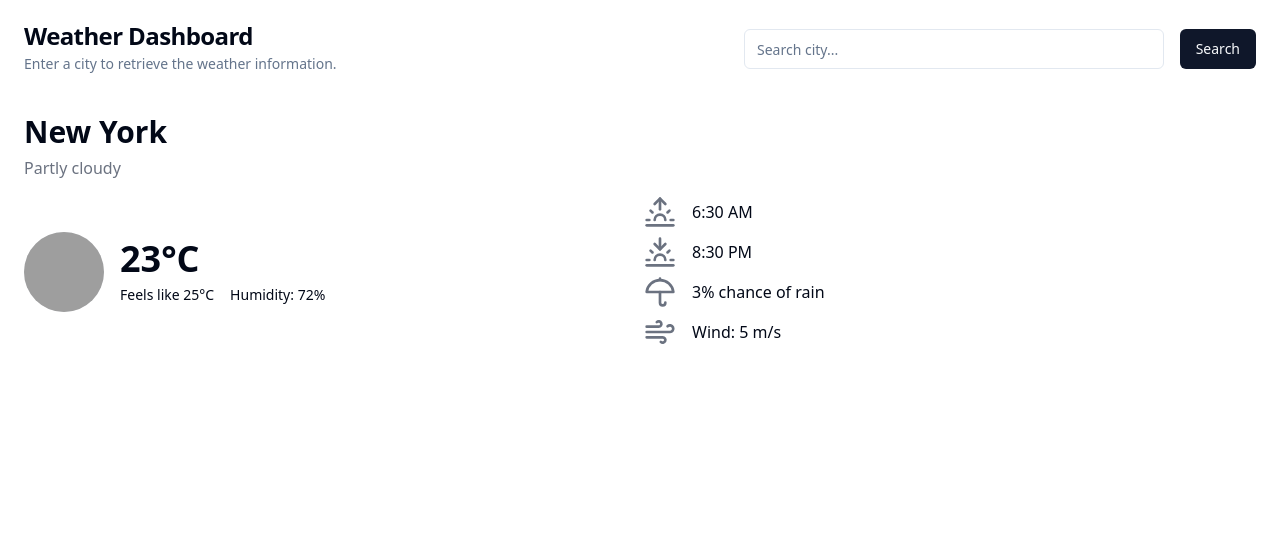
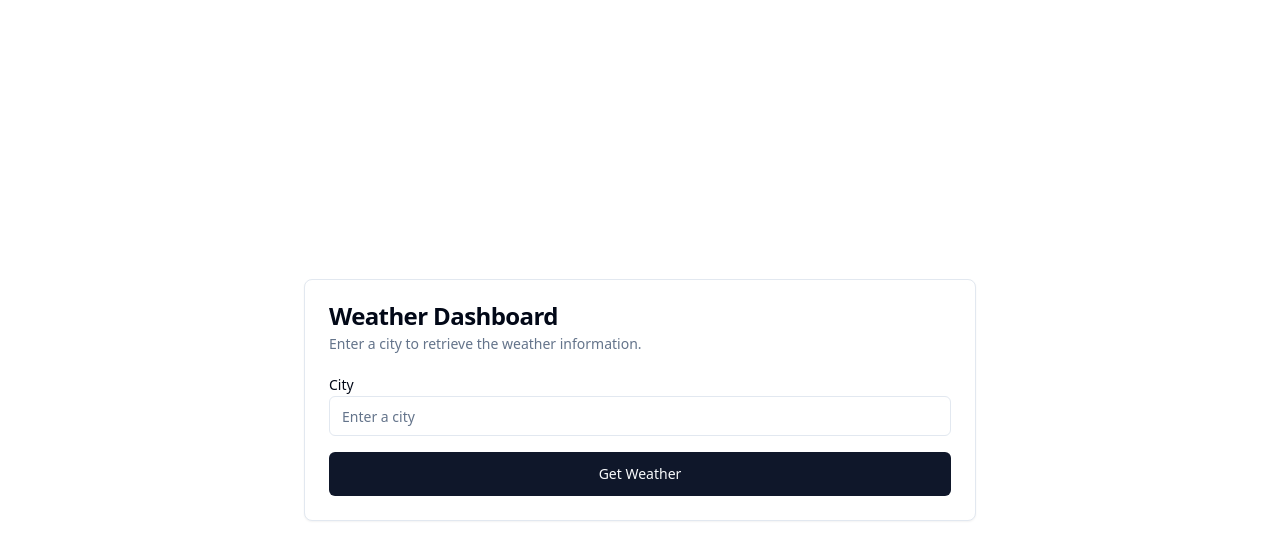
Before and after one commit to adnan-sheikh/react-weather-dashboard, a React (Vite) app: page / in a window 1280 px wide. Shown: the top 560 px of the page. Built offline with nearby package versions, Linux system fonts and the light colour scheme; grey boxes are pictures that could not be loaded.

Commit message:
add initial location form and refactor

```diff
--- a/package.json
+++ b/package.json
@@ -12,6 +12,7 @@
   },
   "dependencies": {
     "@hookform/resolvers": "^3.3.4",
+    "@radix-ui/react-label": "^2.0.2",
     "@radix-ui/react-slot": "^1.0.2",
     "@tanstack/react-query": "^5.24.1",
     "@tanstack/react-query-devtools": "^5.24.1",
--- a/src/App.tsx
+++ b/src/App.tsx
@@ -1,10 +1,8 @@
 import { Outlet } from "react-router-dom";
-import { Header } from "./components/Header";
 
 export function App() {
   return (
-    <div className="h-screen flex flex-col">
-      <Header />
+    <div className="h-screen flex flex-col justify-center items-center">
       <Outlet />
     </div>
   );
--- a/src/components/Header.tsx
+++ b/src/components/Header.tsx
@@ -1,9 +1,13 @@
+import { useSearchParams } from "react-router-dom";
 import { Button } from "./ui/button";
 import { Input } from "./ui/input";
 
 export const Header = () => {
+  const [searchParams] = useSearchParams();
+  const city = searchParams.get("city");
+
   return (
-    <div className="flex p-6 md:flex-row md:items-center md:justify-between md:gap-4">
+    <div className="w-full flex p-6 md:flex-row md:items-center md:justify-between md:gap-4">
       <div className="flex flex-col gap-1.5">
         <h1 className="text-2xl font-semibold leading-none tracking-tight">
           Weather Dashboard
@@ -13,7 +17,11 @@ export const Header = () => {
         </p>
       </div>
       <div className="flex flex-row gap-2 md:gap-4 w-[32rem]">
-        <Input placeholder="Search city..." type="search" className="flex-1" />
+        <Input
+          placeholder="Search city..."
+          className="flex-1"
+          defaultValue={city!}
+        />
         <Button>Search</Button>
       </div>
     </div>
--- /dev/null
+++ b/src/components/ui/label.tsx
@@ -0,0 +1,24 @@
+import * as React from "react"
+import * as LabelPrimitive from "@radix-ui/react-label"
+import { cva, type VariantProps } from "class-variance-authority"
+
+import { cn } from "@/lib/utils"
+
+const labelVariants = cva(
+  "text-sm font-medium leading-none peer-disabled:cursor-not-allowed peer-disabled:opacity-70"
+)
+
+const Label = React.forwardRef<
+  React.ElementRef<typeof LabelPrimitive.Root>,
+  React.ComponentPropsWithoutRef<typeof LabelPrimitive.Root> &
+    VariantProps<typeof labelVariants>
+>(({ className, ...props }, ref) => (
+  <LabelPrimitive.Root
+    ref={ref}
+    className={cn(labelVariants(), className)}
+    {...props}
+  />
+))
+Label.displayName = LabelPrimitive.Root.displayName
+
+export { Label }
--- /dev/null
+++ b/src/features/weather-dashboard/components/LocationForm.tsx
@@ -0,0 +1,52 @@
+import {
+  CardTitle,
+  CardDescription,
+  CardHeader,
+  CardContent,
+  Card,
+} from "@/components/ui/card";
+import { Label } from "@/components/ui/label";
+import { Input } from "@/components/ui/input";
+import { Button } from "@/components/ui/button";
+import { useForm } from "react-hook-form";
+import { zodResolver } from "@hookform/resolvers/zod";
+import { WeatherFormData, WeatherFormSchema } from "..";
+import { useSearchParams } from "react-router-dom";
+
+export const LocationForm = () => {
+  const [, setSearchParams] = useSearchParams();
+  const { register, handleSubmit } = useForm<WeatherFormData>({
+    resolver: zodResolver(WeatherFormSchema),
+  });
+
+  const handleFormSubmit = ({ city }: WeatherFormData) => {
+    setSearchParams({ city });
+  };
+
+  return (
+    <Card className="w-full max-w-2xl">
+      <CardHeader className="flex flex-row items-center space-y-0">
+        <div className="grid gap-1.5">
+          <CardTitle>Weather Dashboard</CardTitle>
+          <CardDescription>
+            Enter a city to retrieve the weather information.
+          </CardDescription>
+        </div>
+      </CardHeader>
+      <CardContent>
+        <form
+          onSubmit={handleSubmit(handleFormSubmit)}
+          className="flex flex-col gap-4"
+        >
+          <div className="grid gap-1">
+            <Label htmlFor="city">City</Label>
+            <Input id="city" placeholder="Enter a city" {...register("city")} />
+          </div>
+          <Button size="lg" type="submit">
+            Get Weather
+          </Button>
+        </form>
+      </CardContent>
+    </Card>
+  );
+};
--- a/src/features/weather-dashboard/components/WeatherDisplay.tsx
+++ b/src/features/weather-dashboard/components/WeatherDisplay.tsx
@@ -1,21 +1,59 @@
-import { WeatherData } from "../types";
+import { Header } from "@/components/Header";
+import { SunriseIcon, SunsetIcon, UmbrellaIcon, WindIcon } from "lucide-react";
 
-interface WeatherDisplayProps {
-  weatherData: WeatherData;
-}
-
-const WeatherDisplay: React.FC<WeatherDisplayProps> = ({ weatherData }) => {
-  const { temperature, humidity, condition, description } = weatherData;
-
+const WeatherDisplay = () => {
   return (
-    <div className="weather-display">
-      <h2>Weather Information</h2>
-      <p>Temperature: {temperature} °C</p>
-      <p>Humidity: {humidity}%</p>
-      <p>
-        Condition: {condition} ({description})
-      </p>
-    </div>
+    <>
+      <Header />
+      <div className="w-full flex-1 overflow-auto">
+        <div className="grid gap-4 pt-4 p-6">
+          <div className="flex flex-col gap-1.5">
+            <h2 className="text-3xl font-semibold">New York</h2>
+            <p className="text-gray-500 dark:text-gray-400">Partly cloudy</p>
+          </div>
+          <div className="grid gap-2 md:grid-cols-2">
+            <div className="flex flex-row items-center gap-4">
+              <img
+                alt="Weather icon"
+                className="bg-gray-200 rounded-full w-20 h-20 overflow-hidden dark:bg-gray-800"
+                height="100"
+                src="/placeholder.svg"
+                style={{
+                  aspectRatio: "100/100",
+                  objectFit: "cover",
+                }}
+                width="100"
+              />
+              <div className="grid gap-1.5">
+                <p className="text-4xl font-semibold">23°C</p>
+                <div className="flex flex-row items-center gap-4">
+                  <p className="text-sm font-medium">Feels like 25°C</p>
+                  <p className="text-sm">Humidity: 72%</p>
+                </div>
+              </div>
+            </div>
+            <div className="flex flex-col gap-2">
+              <div className="flex flex-row items-center gap-4">
+                <SunriseIcon className="w-8 h-8 text-gray-500 dark:text-gray-400" />
+                <p>6:30 AM</p>
+              </div>
+              <div className="flex flex-row items-center gap-4">
+                <SunsetIcon className="w-8 h-8 text-gray-500 dark:text-gray-400" />
+                <p>8:30 PM</p>
+              </div>
+              <div className="flex flex-row items-center gap-4">
+                <UmbrellaIcon className="w-8 h-8 text-gray-500 dark:text-gray-400" />
+                <p>3% chance of rain</p>
+              </div>
+              <div className="flex flex-row items-center gap-4">
+                <WindIcon className="w-8 h-8 text-gray-500 dark:text-gray-400" />
+                <p>Wind: 5 m/s</p>
+              </div>
+            </div>
+          </div>
+        </div>
+      </div>
+    </>
   );
 };
 
--- a/src/features/weather-dashboard/routes/index.tsx
+++ b/src/features/weather-dashboard/routes/index.tsx
@@ -1,54 +1,12 @@
-import { SunriseIcon, SunsetIcon, UmbrellaIcon, WindIcon } from "lucide-react";
+import { useSearchParams } from "react-router-dom";
+import { LocationForm } from "../components/LocationForm";
+import WeatherDisplay from "../components/WeatherDisplay";
 
 export const WeatherDashboard = () => {
-  return (
-    <div className="w-full flex-1 overflow-auto">
-      <div className="grid gap-4 pt-4 p-6">
-        <div className="flex flex-col gap-1.5">
-          <h2 className="text-3xl font-semibold">New York</h2>
-          <p className="text-gray-500 dark:text-gray-400">Partly cloudy</p>
-        </div>
-        <div className="grid gap-2 md:grid-cols-2">
-          <div className="flex flex-row items-center gap-4">
-            <img
-              alt="Weather icon"
-              className="bg-gray-200 rounded-full w-20 h-20 overflow-hidden dark:bg-gray-800"
-              height="100"
-              src="/placeholder.svg"
-              style={{
-                aspectRatio: "100/100",
-                objectFit: "cover",
-              }}
-              width="100"
-            />
-            <div className="grid gap-1.5">
-              <p className="text-4xl font-semibold">23°C</p>
-              <div className="flex flex-row items-center gap-4">
-                <p className="text-sm font-medium">Feels like 25°C</p>
-                <p className="text-sm">Humidity: 72%</p>
-              </div>
-            </div>
-          </div>
-          <div className="flex flex-col gap-2">
-            <div className="flex flex-row items-center gap-4">
-              <SunriseIcon className="w-8 h-8 text-gray-500 dark:text-gray-400" />
-              <p>6:30 AM</p>
-            </div>
-            <div className="flex flex-row items-center gap-4">
-              <SunsetIcon className="w-8 h-8 text-gray-500 dark:text-gray-400" />
-              <p>8:30 PM</p>
-            </div>
-            <div className="flex flex-row items-center gap-4">
-              <UmbrellaIcon className="w-8 h-8 text-gray-500 dark:text-gray-400" />
-              <p>3% chance of rain</p>
-            </div>
-            <div className="flex flex-row items-center gap-4">
-              <WindIcon className="w-8 h-8 text-gray-500 dark:text-gray-400" />
-              <p>Wind: 5 m/s</p>
-            </div>
-          </div>
-        </div>
-      </div>
-    </div>
-  );
+  const [searchParams] = useSearchParams();
+  const city = searchParams.get("city");
+  if (!city) {
+    return <LocationForm />;
+  }
+  return <WeatherDisplay />;
 };
```
Also changed, not shown: src/tailwind-output.css, 1 other file (tests, documents, lock files or other folders).
